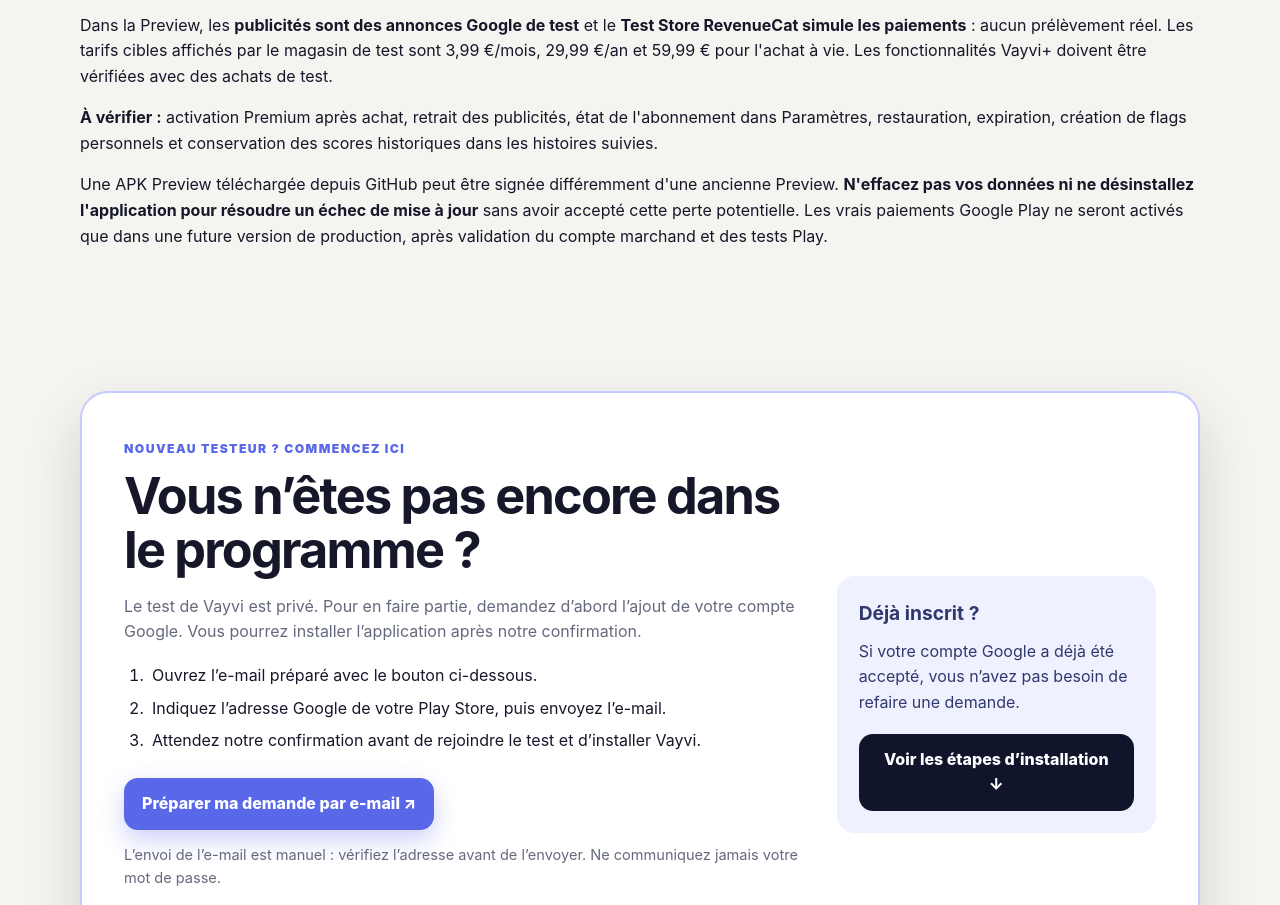
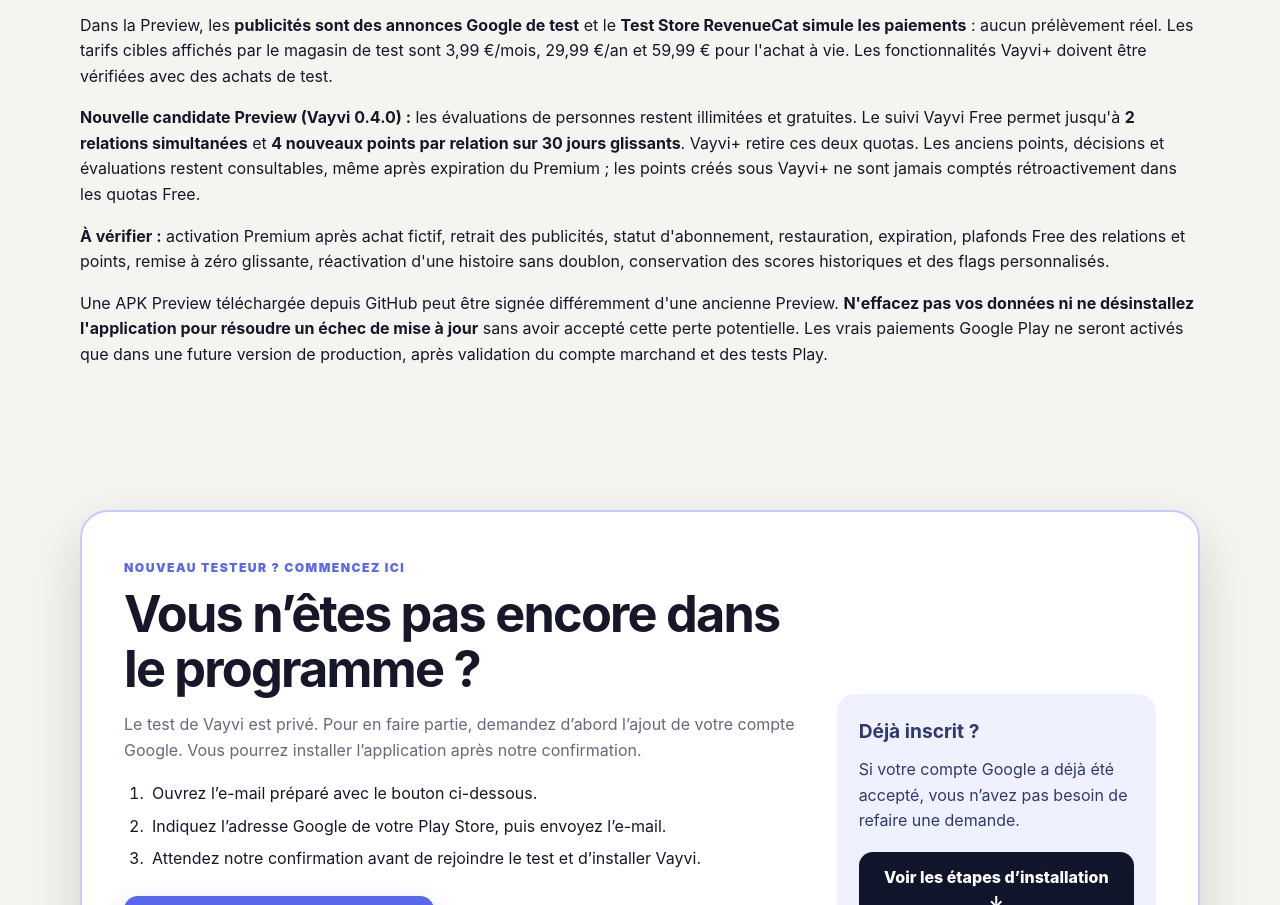
Before and after one commit to ShamsGolap/vayvi-testing, a plain HTML site: page index.html in a window 1280 px wide. Shown: the part 1143-2048 px from the top of the page. Drawn offline with Linux system fonts and the light colour scheme; no server answers.

Commit message:
docs(testing): explain upcoming Free follow quotas and Vayvi+ unlimited history

```diff
--- a/index.html
+++ b/index.html
@@ -55,7 +55,8 @@
       <h2 id="preview-vayvi-plus-title">Vayvi+ : tester les nouvelles offres sans être facturé</h2>
       <p>La version distribuée sur Google Play reste la <strong>0.3.0 (build 7)</strong> tant qu'une nouvelle version n'a pas été publiée sur le canal de test fermé. Une nouvelle APK <strong>Vayvi Preview</strong> peut être proposée séparément aux testeurs techniques ; elle utilise un nom de package Android distinct et ne remplace pas l'application Google Play.</p>
       <p>Dans la Preview, les <strong>publicités sont des annonces Google de test</strong> et le <strong>Test Store RevenueCat simule les paiements</strong> : aucun prélèvement réel. Les tarifs cibles affichés par le magasin de test sont 3,99 €/mois, 29,99 €/an et 59,99 € pour l'achat à vie. Les fonctionnalités Vayvi+ doivent être vérifiées avec des achats de test.</p>
-      <p><strong>À vérifier :</strong> activation Premium après achat, retrait des publicités, état de l'abonnement dans Paramètres, restauration, expiration, création de flags personnels et conservation des scores historiques dans les histoires suivies.</p>
+      <p><strong>Nouvelle candidate Preview (Vayvi 0.4.0) :</strong> les évaluations de personnes restent illimitées et gratuites. Le suivi Vayvi Free permet jusqu'à <strong>2 relations simultanées</strong> et <strong>4 nouveaux points par relation sur 30 jours glissants</strong>. Vayvi+ retire ces deux quotas. Les anciens points, décisions et évaluations restent consultables, même après expiration du Premium ; les points créés sous Vayvi+ ne sont jamais comptés rétroactivement dans les quotas Free.</p>
+      <p><strong>À vérifier :</strong> activation Premium après achat fictif, retrait des publicités, statut d'abonnement, restauration, expiration, plafonds Free des relations et points, remise à zéro glissante, réactivation d'une histoire sans doublon, conservation des scores historiques et des flags personnalisés.</p>
       <p>Une APK Preview téléchargée depuis GitHub peut être signée différemment d'une ancienne Preview. <strong>N'effacez pas vos données ni ne désinstallez l'application pour résoudre un échec de mise à jour</strong> sans avoir accepté cette perte potentielle. Les vrais paiements Google Play ne seront activés que dans une future version de production, après validation du compte marchand et des tests Play.</p>
     </section>
     <section class="section shell request-section" id="demander" aria-labelledby="request-title">
```
